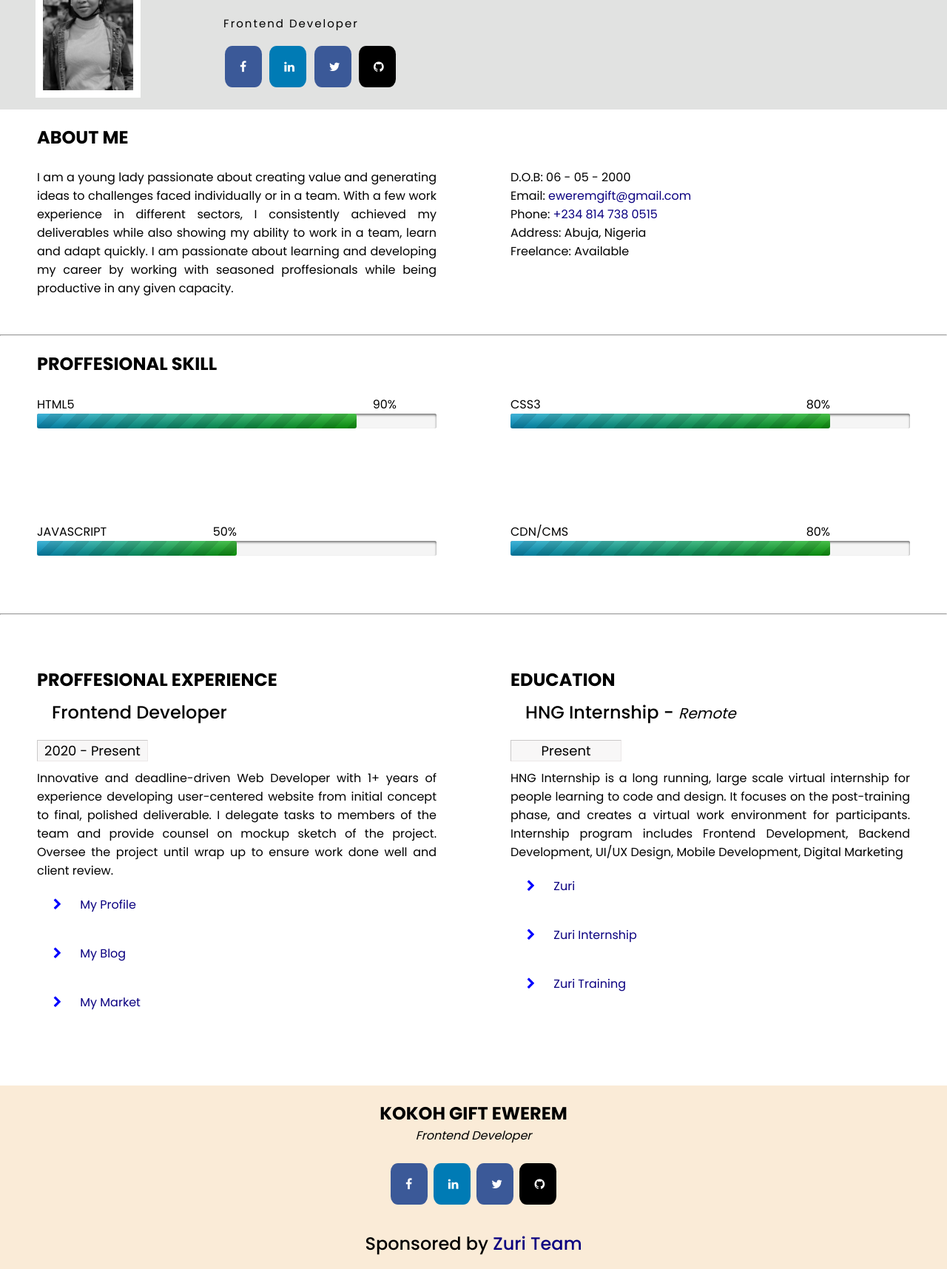
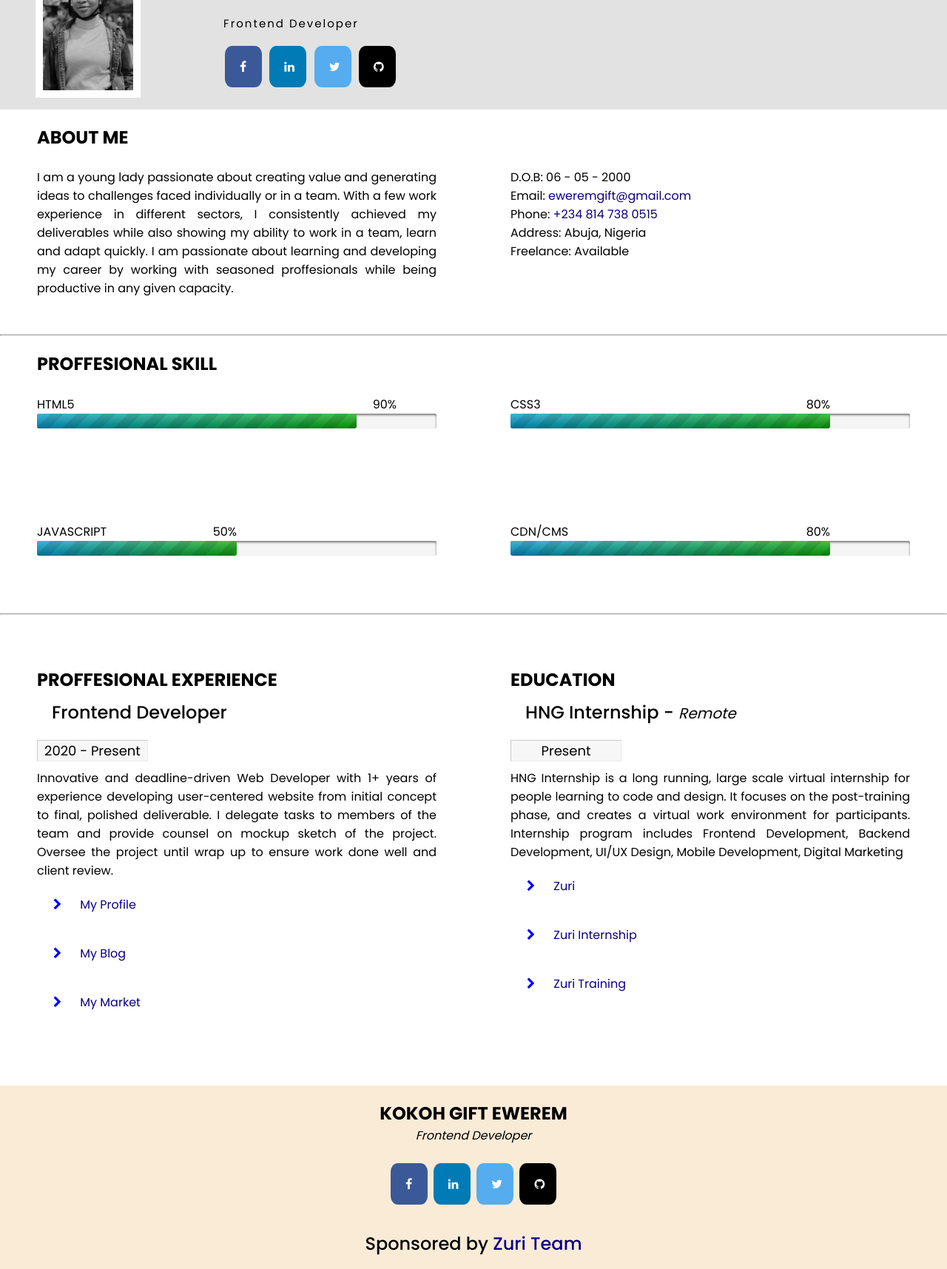
Before and after one commit to KokohG/HNG-Stage2-Task, a plain HTML site: page index.html in a window 1280 px wide. Shown: the part 67-1782 px from the top of the page at 74% size. Drawn offline with Linux system fonts and the light colour scheme.

Commit message:
new changes

```diff
--- a/index.html
+++ b/index.html
@@ -17,8 +17,8 @@
         <p>Frontend Developer</p>
         <a href="https://www.facebook.com/profile.php?id=100011041264472" class="fa fa-facebook fa-xs"></a>
         <a href="https://www.linkedin.com/in/kokoh-gift-327719166/" class="fa fa-linkedin fa-xs"></a>
-        <a href="https://www.linkedin.com/in/kokoh-gift-327719166/" class="fa fa-twitter fa-xs"></a>
-        <a href="https://www.linkedin.com/in/kokoh-gift-327719166/" class="fa fa-github fa-xs"></a>
+        <a href="https://twitter.com/KEwerem" class="fa fa-twitter fa-xs"></a>
+        <a href="https://github.com/KokohG" class="fa fa-github fa-xs"></a>
     </div>
     </header>
     <!-- Section 1 -->
@@ -129,9 +129,9 @@
         <p>Frontend Developer</p>
         <div class="links">
             <a href="https://www.facebook.com/profile.php?id=100011041264472" class="fa fa-facebook fa-xs"></a>
-            <a href="https://www.linkedin.com/in/kokoh-gift-327719166/" class="fa fa-linkedin fa-xs"></a>
-            <a href="https://www.linkedin.com/in/kokoh-gift-327719166/" class="fa fa-twitter fa-xs"></a>
-            <a href="https://www.linkedin.com/in/kokoh-gift-327719166/" class="fa fa-github fa-xs"></a>
+        <a href="https://www.linkedin.com/in/kokoh-gift-327719166/" class="fa fa-linkedin fa-xs"></a>
+        <a href="https://twitter.com/KEwerem" class="fa fa-twitter fa-xs"></a>
+        <a href="https://github.com/KokohG" class="fa fa-github fa-xs"></a>
         </div>
         <h2>Sponsored by <a href="https://zuri.team">Zuri Team</a></h2>
         <img src="./images/zuri.png" alt="photograph">
--- a/style.css
+++ b/style.css
@@ -44,22 +44,22 @@ header img{
     .fa:hover {
     opacity: 0.7;
   }
-  /* Facebook */
+
   .fa-facebook {
     background: #3B5998;
     color: white;
   }
-  /* Linkedin */
+
+  .fa-twitter {
+    background: #55ACEE;
+    color: white;
+  }
+
   .fa-linkedin {
     background: #007bb5;
     color: white;
   }
-/* Twitter */
-.fa-twitter {
-  background: #3B5998;
-  color: white;
-}
-/* Github */
+
   .fa-github {
     background: #000;
     color: white;
```
Lines whose indentation alone changed are shown as unchanged.
